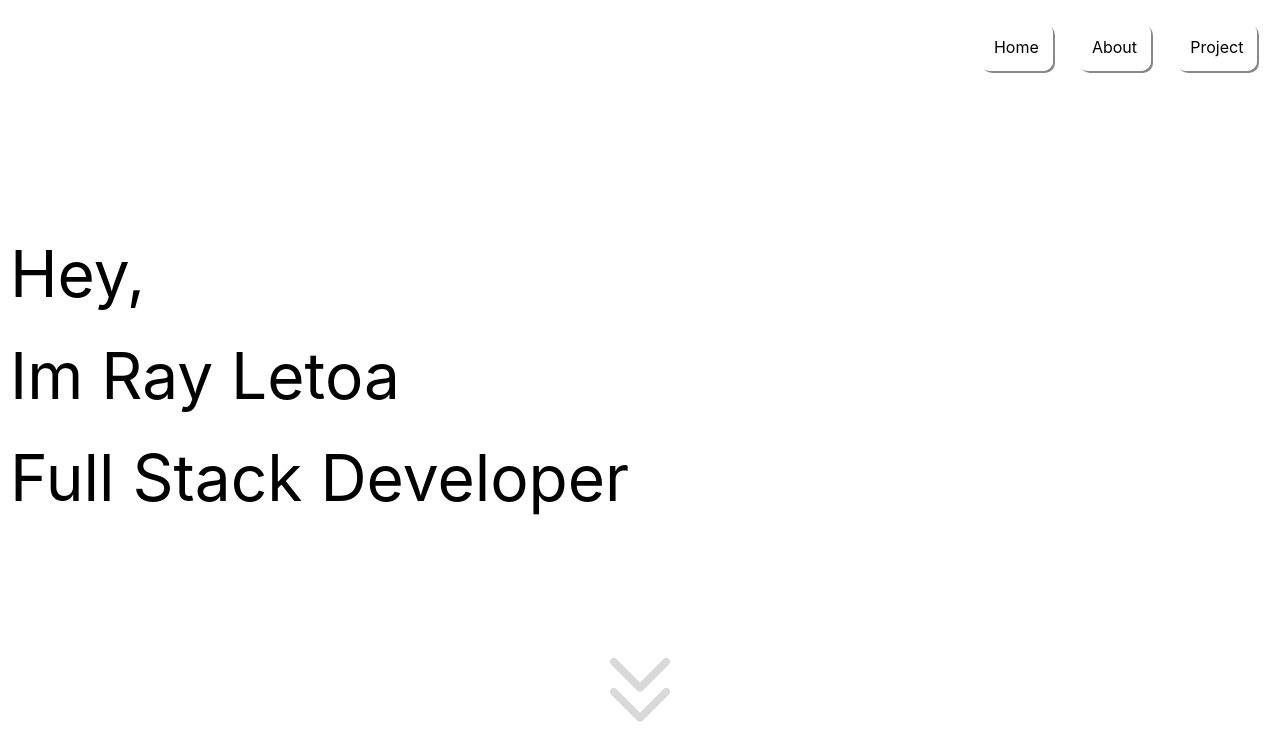
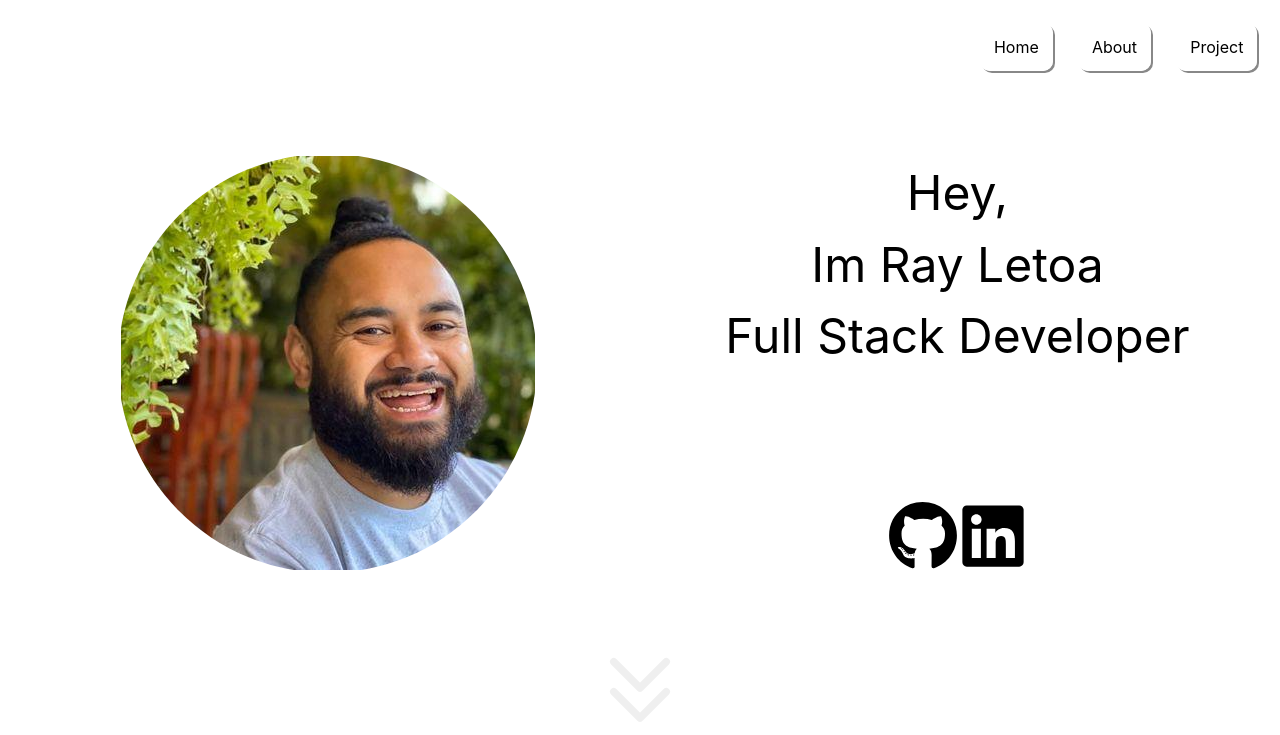
Before and after one commit to rayway44/porftolio, a React (Create React App) app: page / in a window 1280 px wide. Shown: the top 735 px of the page. Built offline with nearby package versions, Linux system fonts and the light colour scheme.

Commit message:
redesign home section

```diff
--- a/package.json
+++ b/package.json
@@ -4,6 +4,9 @@
   "main": "server.js",
   "private": true,
   "dependencies": {
+    "@emotion/react": "^11.9.3",
+    "@emotion/styled": "^11.9.3",
+    "@mui/material": "^5.9.2",
     "@sendgrid/mail": "^7.7.0",
     "@testing-library/jest-dom": "^5.16.4",
     "@testing-library/react": "^13.3.0",
--- a/src/Pages/Components/SectionOne.js
+++ b/src/Pages/Components/SectionOne.js
@@ -22,6 +22,7 @@ export default function SectionOne() {
           {/* <div className='section-one-bottom-button' onMouseOver={rollOver} onMouseOut={rollOut}>
             {buttonArrow}
           </div> */}
+
         </div>
     </div>
   )
--- /dev/null
+++ b/src/Pages/Components/newSectionOne.js
@@ -0,0 +1,27 @@
+import React from 'react'
+import '../css/newSectionOne.css'
+
+import {
+    FaGithub,
+    FaLinkedin} from 'react-icons/fa';
+
+export default function newSectionOne() {
+  return (
+    <div className='new-section-one'>
+        <div className='new-section-one-left'>
+            <img src='images/git.jpg' alt='' />
+        </div>
+        <div className='new-section-one-right'>
+            <div className='new-section-one-top'>
+            <span className='line-one'>Hey,</span>
+            <span className='line-two'>Im Ray Letoa</span>
+            <span className='line-three'>Full Stack Developer</span>
+            </div>
+            <div className='new-section-one-bottom'>
+            <a href='https://github.com/rayway44'><FaGithub className='section-one-icon' size={70}/></a>
+            <a href='https://www.linkedin.com/in/ray-letoa/'><FaLinkedin className='section-one-icon' size={70}/></a>
+            </div>
+        </div>
+    </div>
+  )
+}
--- a/src/Pages/Main.js
+++ b/src/Pages/Main.js
@@ -1,7 +1,9 @@
 import React, {useState, useRef} from 'react';
 import SectionOne from './Components/SectionOne'
 import SectionTwo from './Components/SectionTwo'
+import NewSectionOne from './Components/newSectionOne'
 import About from './About'
+
 
 import Footer from './Components/Footer'
 
@@ -56,7 +58,8 @@ function projectsSection(e){
       </div>
 
         <div ref={home}></div>
-        <SectionOne /> {/* Home Section */}
+        {/* <SectionOne /> Home Section */}
+        <NewSectionOne /> {/* Home Section */}
 
         <div className='main-one-bottom-button-holder'>
           <div className='main-one-bottom-button' onClick={projectsSection} onMouseOver={rollOver} onMouseOut={rollOut}>
--- a/src/Pages/css/About.module.css
+++ b/src/Pages/css/About.module.css
@@ -1,7 +1,7 @@
 
 
 .aboutBody{
-    border: 7px solid green;
+    /* border: 7px solid green; */
     border-radius: 18px;
     box-shadow: 8px 8px 10px rgba(0, 0, 0, 0.408);
     min-height:60vh;
--- a/src/Pages/css/SectionOne.css
+++ b/src/Pages/css/SectionOne.css
@@ -1,6 +1,6 @@
 
 .section-one-body{
-    /* border:2px solid green; */
+    border:2px solid green;
     height:70vh;
     display: flex;
     flex-direction: column;
@@ -46,6 +46,11 @@
     text-align:center;
 }
 
+.middle{
+    border:12px solid red;
+
+}
+
 @keyframes lineOne{
     0% {opacity: 0;}
     100% {opacity: 1;}
--- /dev/null
+++ b/src/Pages/css/newSectionOne.css
@@ -0,0 +1,101 @@
+.new-section-one{
+    /* border:2px solid red; */
+    display:flex;
+    height:70vh;
+}
+
+.new-section-one-left{
+    border:5px solid blue;
+    width:50%;
+    display:flex;
+    justify-content:center;
+    align-items: center;
+    clip-path: circle(35% at 50% 50%);
+    animation: lineTwo 1s ;
+    animation-timing-function: ease-in;
+}
+.new-section-one-right{
+    /* border:5px solid green; */
+    width:50%;
+    display:flex;
+    justify-content:space-around;
+    align-items: center;
+    text-align: center;
+    flex-direction: column;
+}
+
+.new-section-one-right div{
+    /* border:5px solid green; */
+    width:100%;
+}
+
+.new-section-one-bottom{
+    display:flex;
+    justify-content:center;
+}
+
+.new-section-one-bottom a{
+    color:black;
+    text-decoration: none;
+    /* border:5px solid green; */
+}
+
+.section-one-icon{
+    margin:1%;
+}
+.section-one-icon:hover{
+    /* border:5px solid green; */
+    color: rgb(92, 92, 92);
+}
+.section-one-icon:active{
+    transform:translateY(2px)
+}
+
+.line-one{
+    display: block;
+    /* border:12px solid red; */
+    font-size:3em;
+    margin:2% 0% 0% 0%;
+    animation: lineOne 1s ;
+    /* animation-delay: 3s; */
+    animation-timing-function: ease-in;
+    /* opacity: 0; */
+}
+.line-two{
+    display: block;
+    /* border:12px solid red; */
+    font-size:3em;
+    margin:2% 0% 0% 0%;
+    animation: lineTwo 1s ;
+    animation-timing-function: ease-in;
+    /* animation-delay: 2s; */
+    /* opacity: 0; */
+}
+.line-three{
+    display: block;
+    /* border:12px solid red; */
+    font-size:3em;
+    margin:2% 0% 0% 0%;
+    animation: lineThree 1s ;
+    animation-timing-function: ease-in;
+    /* opacity: 0; */
+}
+
+@keyframes lineOne{
+    0% {opacity: 0;}
+    100% {opacity: 1;}
+}
+@keyframes lineTwo{
+    0% {opacity: 0;}
+    20% {opacity: 0;}
+    30% {opacity: 0;}
+    100% {opacity: 1;}
+}
+@keyframes lineThree{
+    0% {opacity: 0;}
+    20% {opacity: 0;}
+    30% {opacity: 0;}
+    50% {opacity: 0;}
+    80% {opacity: 0;}
+    100% {opacity: 1;}
+}
```
Also changed, not shown: 1 other file (tests, documents, lock files or other folders).
